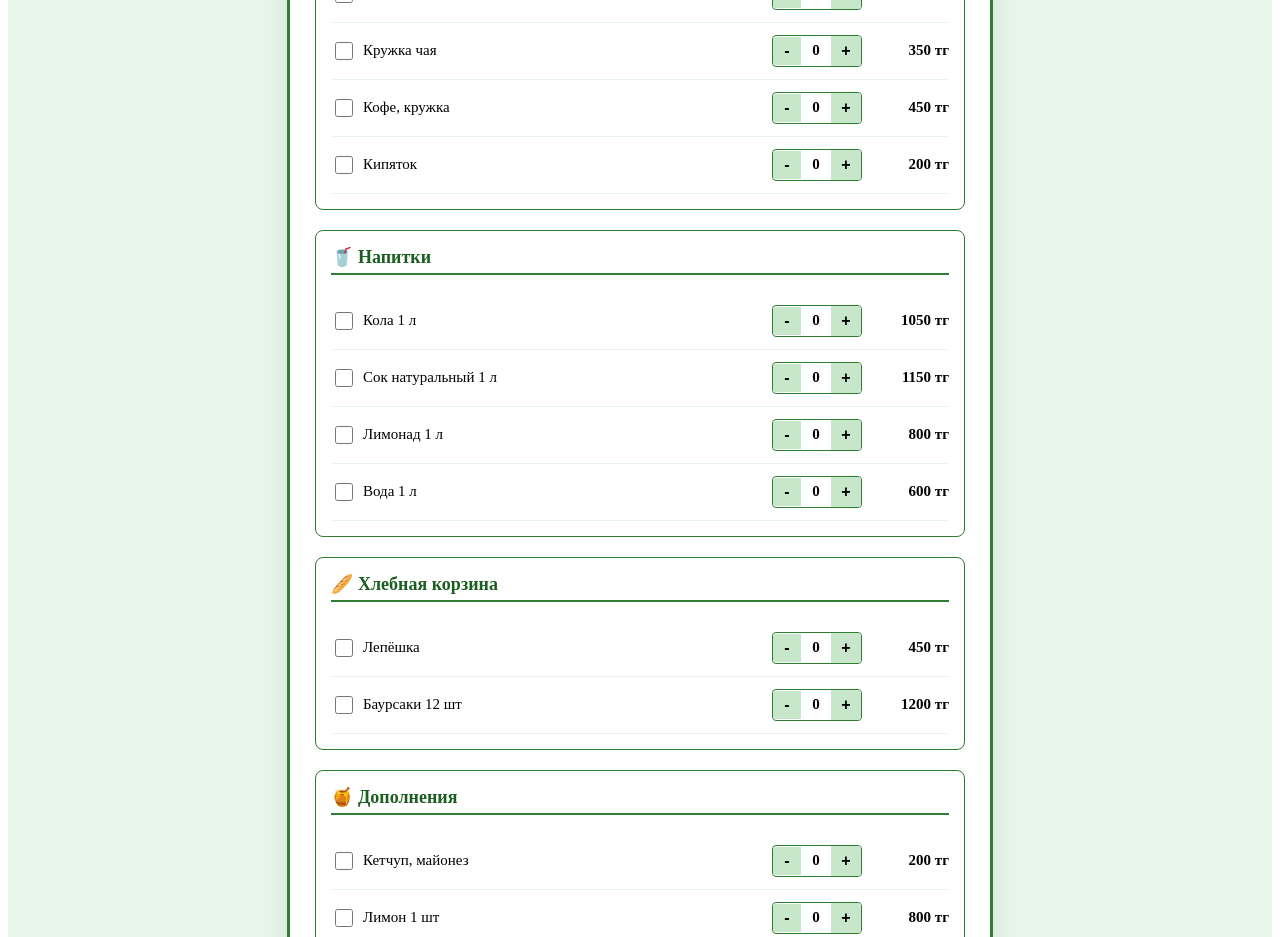
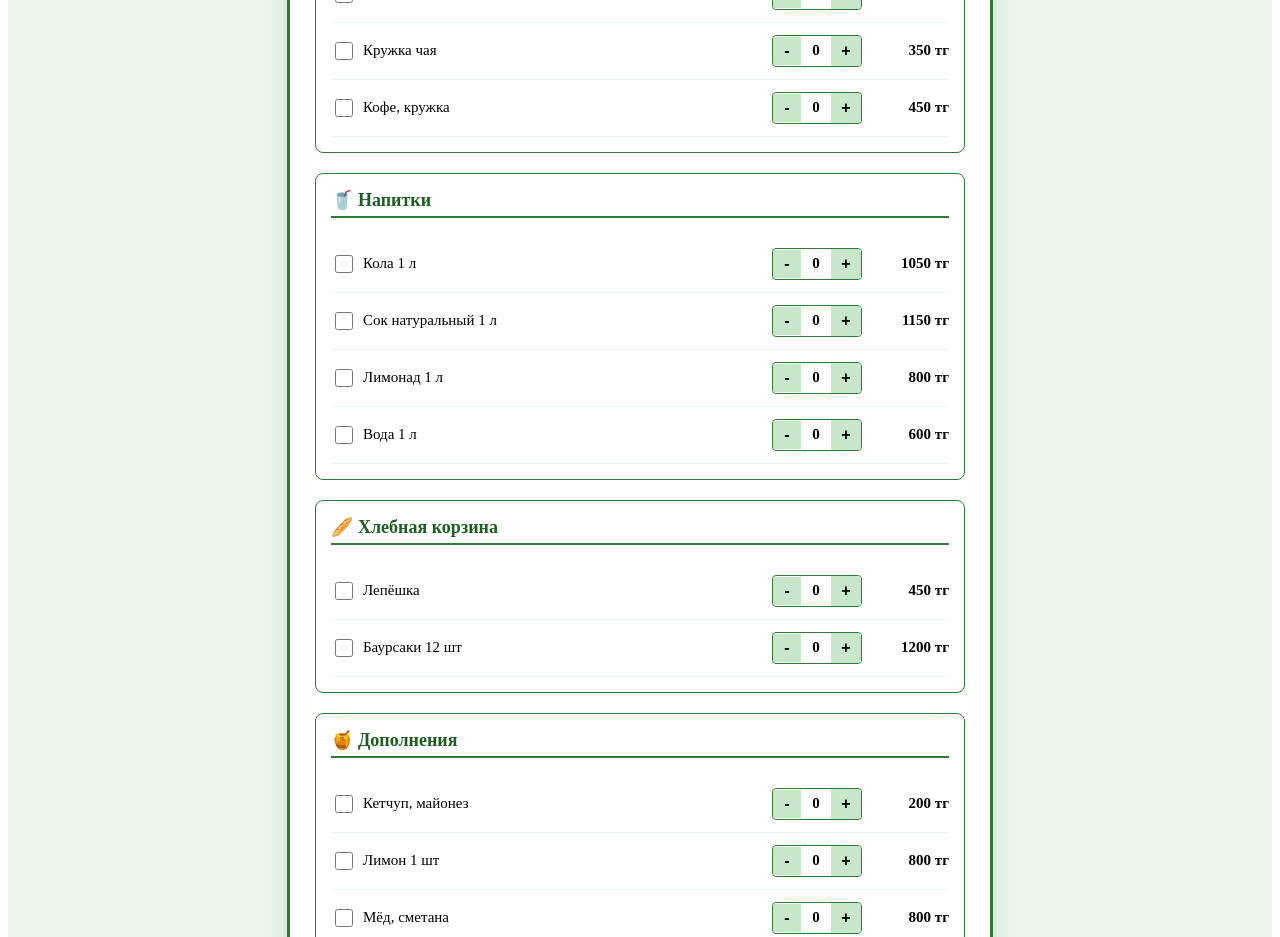
Before and after one commit to Elzhan1111/menu-app, a React (Vite) app: page / in a window 1280 px wide. Shown: the part 2300-3237 px from the top of the page. Built offline with nearby package versions, Linux system fonts and the light colour scheme.

Commit message:
Добавление редактирования меню

```diff
--- a/src/components/menuData.js
+++ b/src/components/menuData.js
@@ -42,7 +42,6 @@ export const MENU_DATA = {
     { id: 'tc4', name: 'Чай Ташкентский', price: 1250 },
     { id: 'tc5', name: 'Кружка чая', price: 350 },
     { id: 'tc6', name: 'Кофе, кружка', price: 450 },
-    { id: 'tc7', name: 'Кипяток', price: 200 },
   ],
   napitki: [
     { id: 'n1', name: 'Кола 1 л', price: 1050 },
```
Also changed, not shown: index.html (line endings or trailing spaces).
